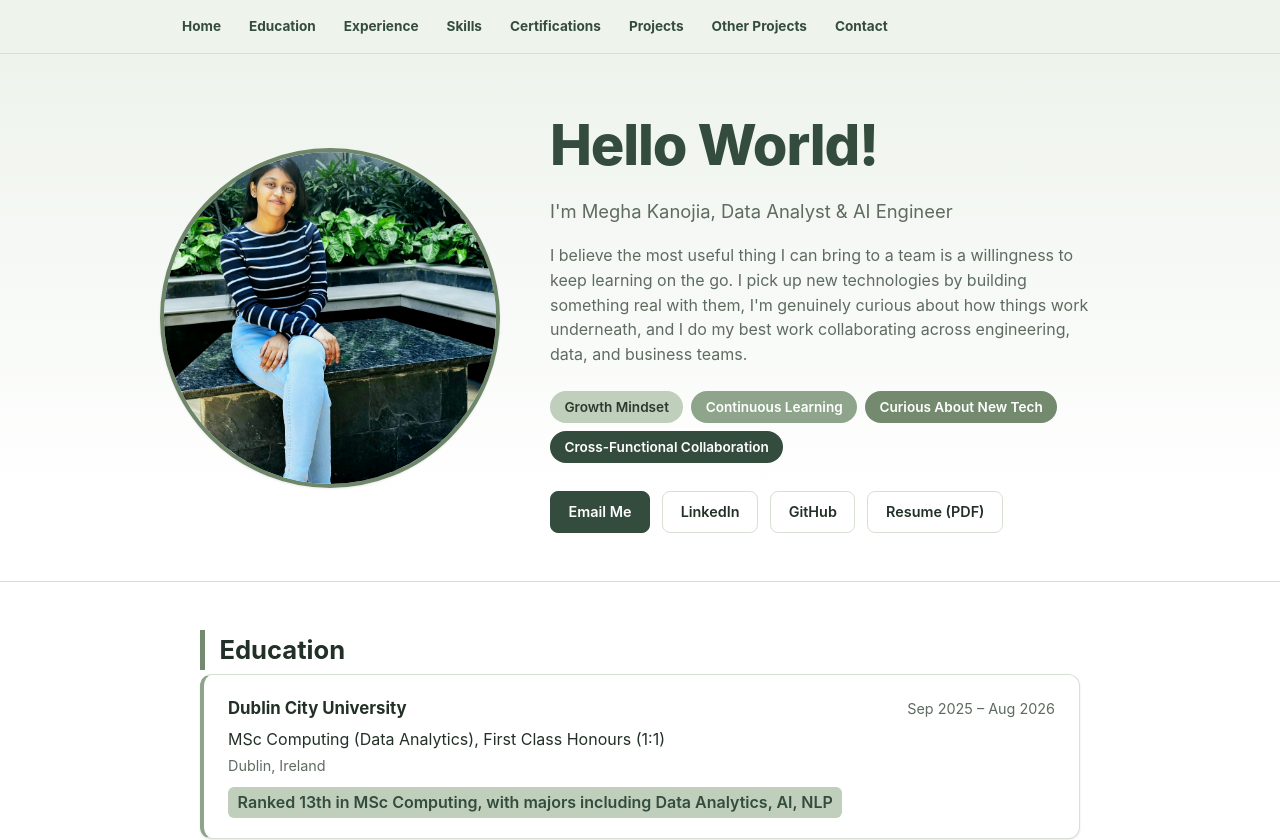
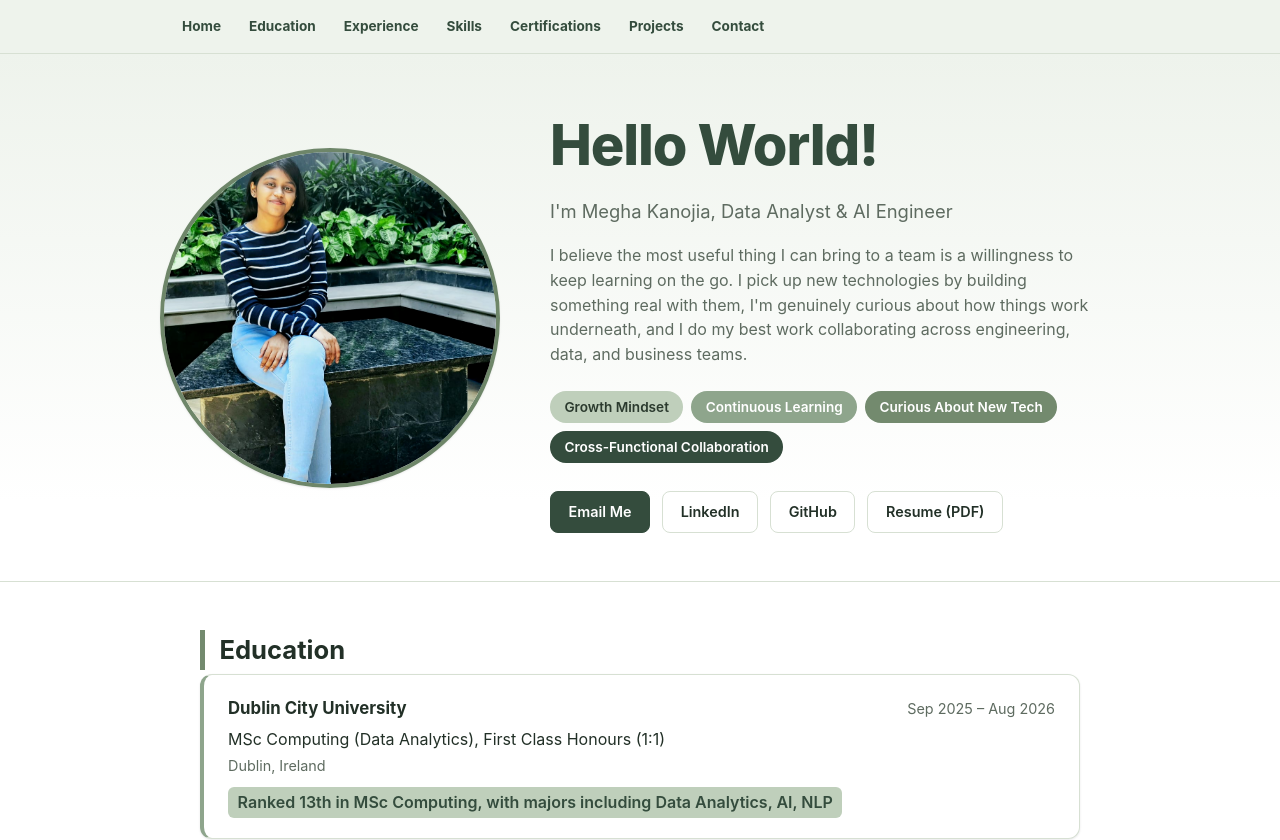
Before and after one commit to MeghaKanojia/MeghaKanojia.github.io, a React (Vite) app: page / in a window 1280 px wide. Shown: the top 840 px of the page. Built offline with nearby package versions, Linux system fonts and the light colour scheme.

Commit message:
Remove Other Projects link from nav
Co-Authored-By: Claude Sonnet 5 <noreply@anthropic.com>

```diff
--- a/src/components/Nav.jsx
+++ b/src/components/Nav.jsx
@@ -5,7 +5,6 @@ const LINKS = [
   { href: "#skills", label: "Skills" },
   { href: "#certifications", label: "Certifications" },
   { href: "#projects", label: "Projects" },
-  { href: "#other-projects", label: "Other Projects" },
   { href: "#contact", label: "Contact" },
 ];
 
```
